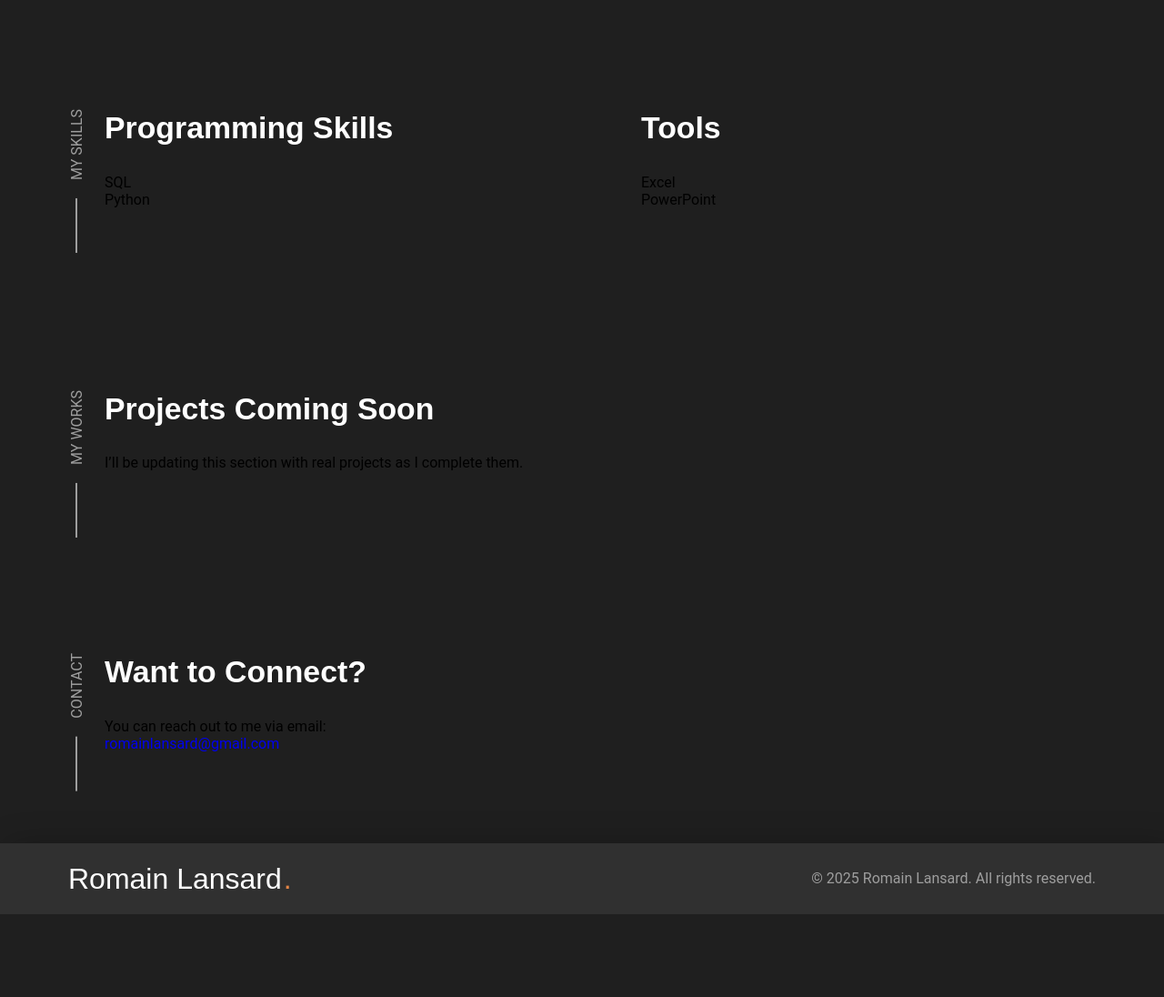
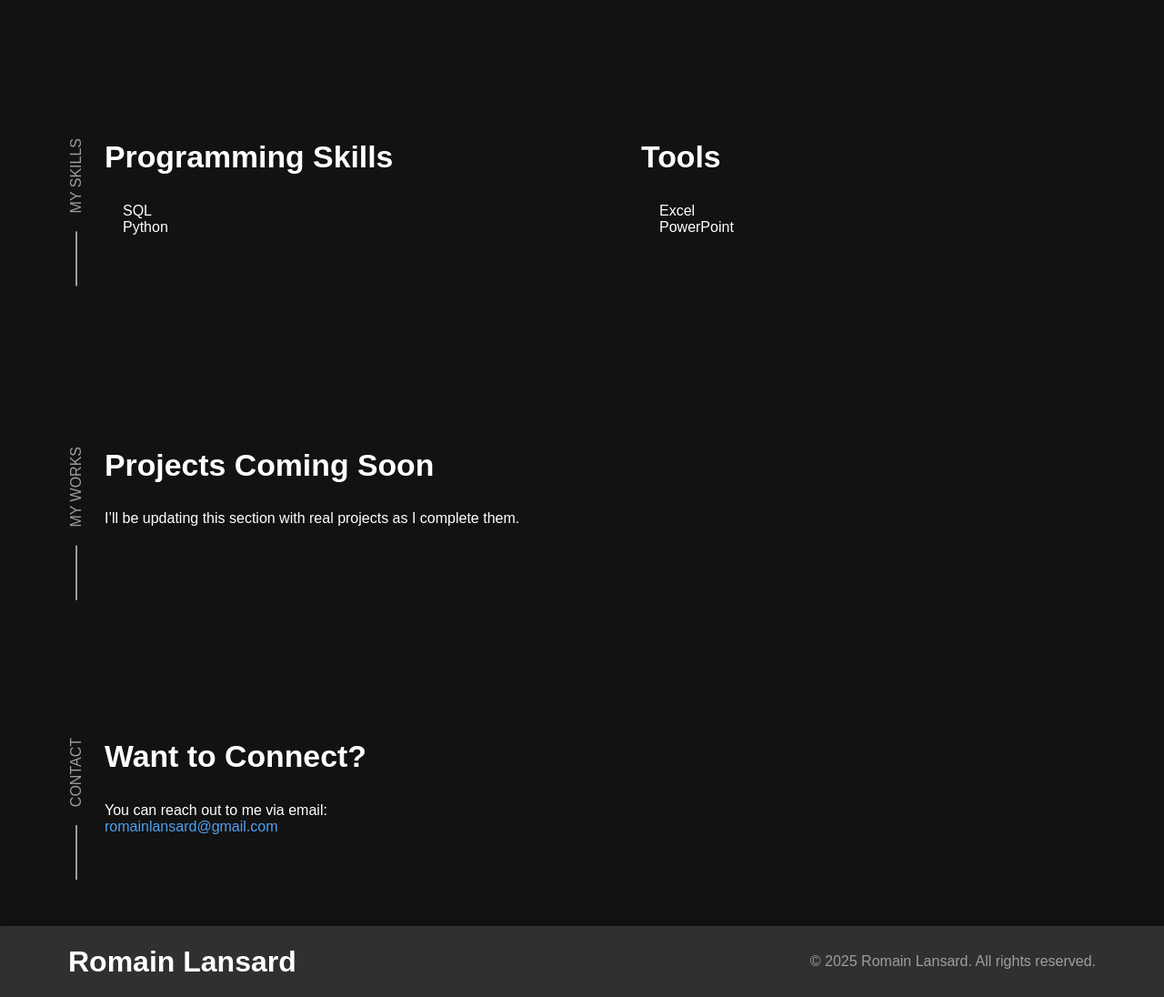
Before and after one commit to RomainLansard/RomainLansard.github.io, a plain HTML site: page index.html in a window 1280 px wide. Shown: the part 880-1976 px from the top of the page at 91% size. Before the commit the page ends 1885 px from the top, so only its background shows below. Drawn offline with Linux system fonts and the light colour scheme.

Commit message:
Fix text color and remove dot from name

```diff
--- a/index.html
+++ b/index.html
@@ -6,12 +6,35 @@
   <meta name="viewport" content="width=device-width, initial-scale=1.0"/>
   <title>Romain Lansard - Portfolio</title>
   <link rel="stylesheet" href="./assets/css/style.css" />
+  <style>
+    body {
+      background-color: #121212;
+      color: white;
+      font-family: Arial, sans-serif;
+    }
+    a {
+      color: #4ea1f3;
+      text-decoration: none;
+    }
+    .h1.logo a {
+      color: white;
+      font-size: 2rem;
+      font-weight: bold;
+    }
+    .section-content, .hero-content {
+      margin-top: 2rem;
+    }
+    .skills-list {
+      list-style-type: disc;
+      padding-left: 20px;
+    }
+  </style>
 </head>
 <body class="dark_theme">
 
   <header class="header">
     <div class="container">
-      <h1 class="h1 logo"><a href="#">Romain Lansard<span>.</span></a></h1>
+      <h1 class="h1 logo"><a href="#">Romain Lansard</a></h1>
     </div>
   </header>
 
@@ -66,7 +89,7 @@
 
   <footer class="footer">
     <div class="container">
-      <p class="h1 logo"><a href="#">Romain Lansard<span>.</span></a></p>
+      <p class="h1 logo"><a href="#">Romain Lansard</a></p>
       <p class="copyright">&copy; 2025 Romain Lansard. All rights reserved.</p>
     </div>
   </footer>
```
